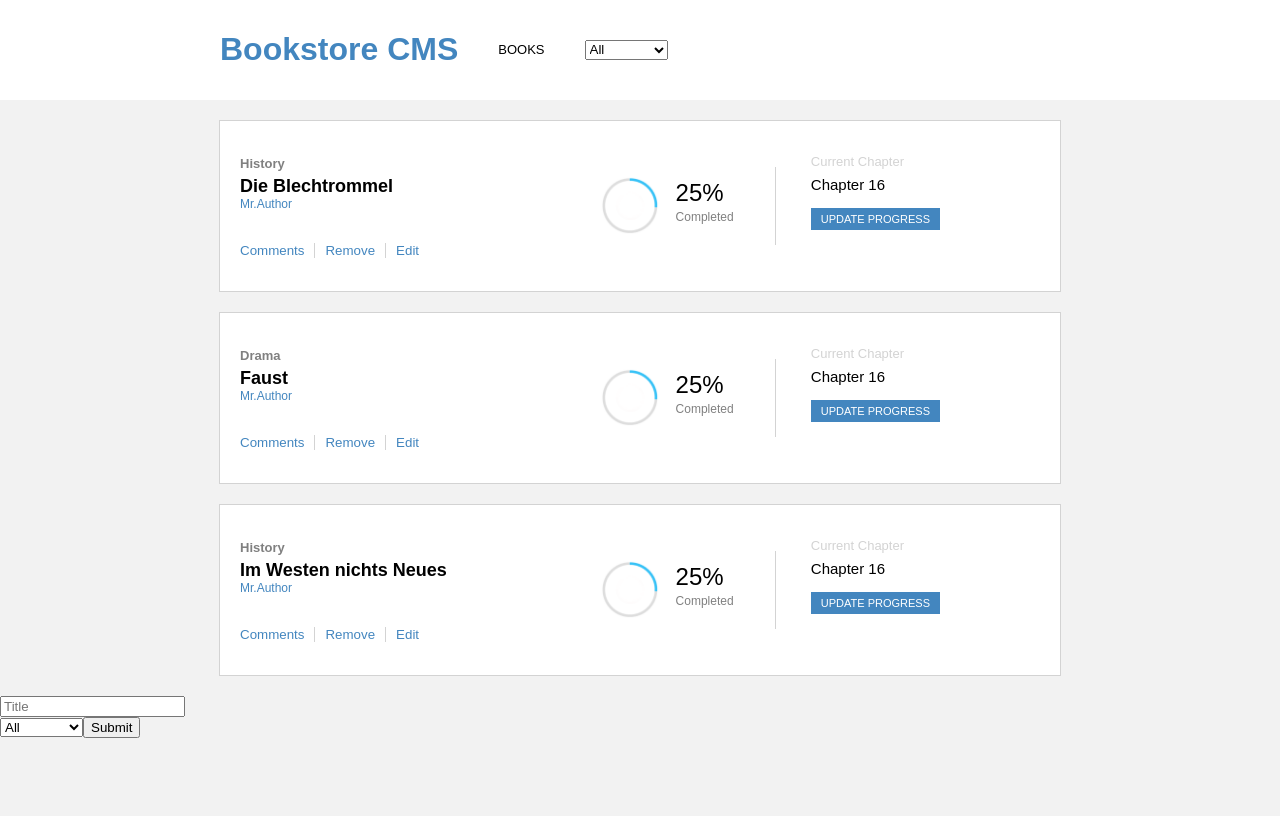
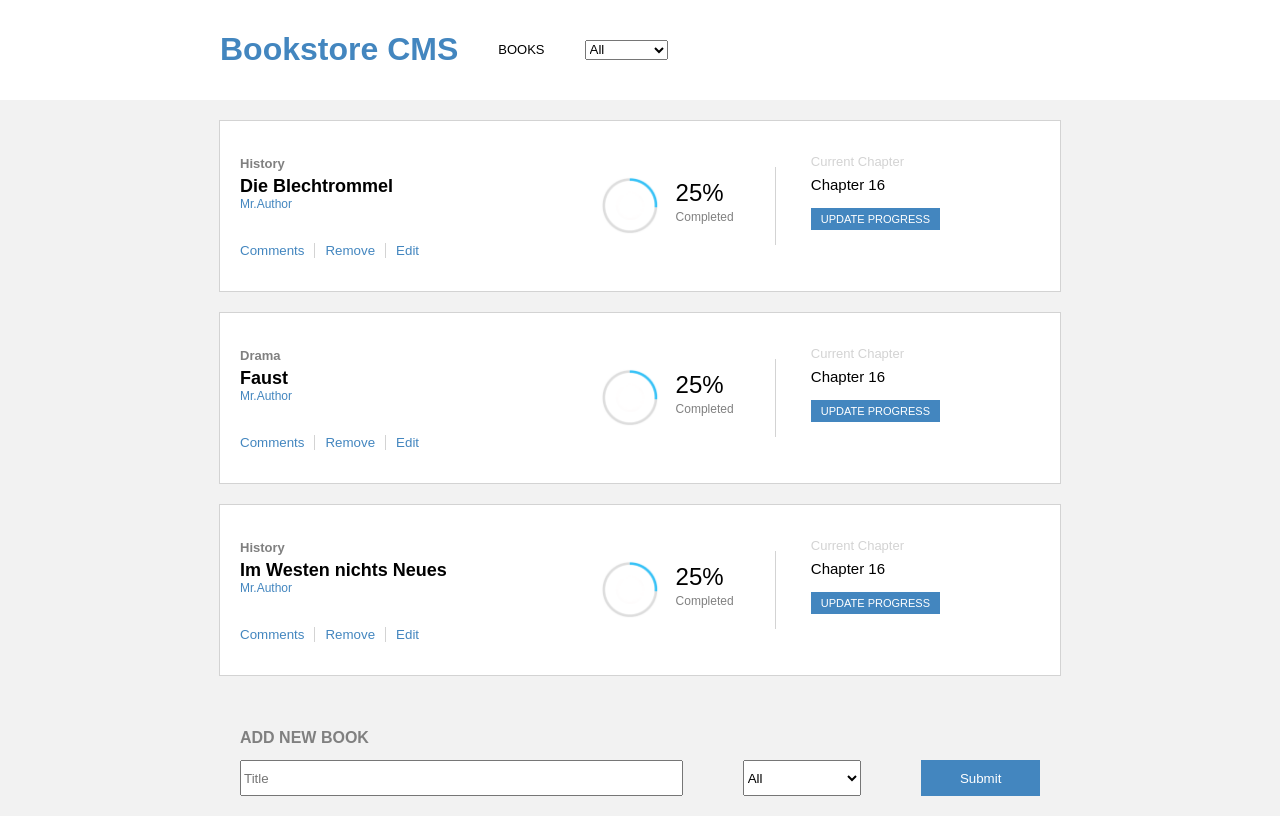
Before and after one commit to marcode95/bookstore, a React (Create React App) app: page / in a window 1280 px wide. Built offline with nearby package versions, Linux system fonts and the light colour scheme.

Commit message:
Finish styling out page

```diff
--- a/src/containers/BooksForm.js
+++ b/src/containers/BooksForm.js
@@ -29,14 +29,15 @@ const BooksForm = ({ createBook }) => {
   };
 
   return (
-    <div>
-      <form method="POST" onSubmit={handleSubmit}>
-        <input type="text" placeholder="Title" name="title" value={state.title} onChange={handleChange} required />
+    <div className="book-form">
+      <h2>ADD NEW BOOK</h2>
+      <form method="POST" onSubmit={handleSubmit} className="book-form-container">
+        <input type="text" className="input-field" placeholder="Title" name="title" value={state.title} onChange={handleChange} required />
         <br />
-        <select onChange={handleChange} name="category" value={state.category}>
+        <select onChange={handleChange} name="category" value={state.category} className="input-form">
           {categories.map((cat) => (<option key={cat}>{cat}</option>))}
         </select>
-        <input type="submit" id="bookSubmit" />
+        <input type="submit" id="bookSubmit" className="input-submit" />
       </form>
     </div>
   );
--- a/src/index.css
+++ b/src/index.css
@@ -158,3 +158,37 @@ h1 {
   align-self: center;
   margin-right: 35px;
 }
+
+.book-form {
+  width: 800px;
+  margin: 0 auto;
+  padding: 20px;
+}
+
+h2 {
+  color: grey;
+  font-size: 16px;
+}
+
+.book-form-container {
+  display: flex;
+  justify-content: flex-start;
+}
+
+.input-field {
+  height: 30px;
+  width: 55%;
+  margin-right: 7.5%;
+}
+
+.input-form {
+  width: 15%;
+  margin-right: 7.5%;
+}
+
+.input-submit {
+  width: 15%;
+  background-color: #4386bf;
+  color: white;
+  border: none;
+}
```
